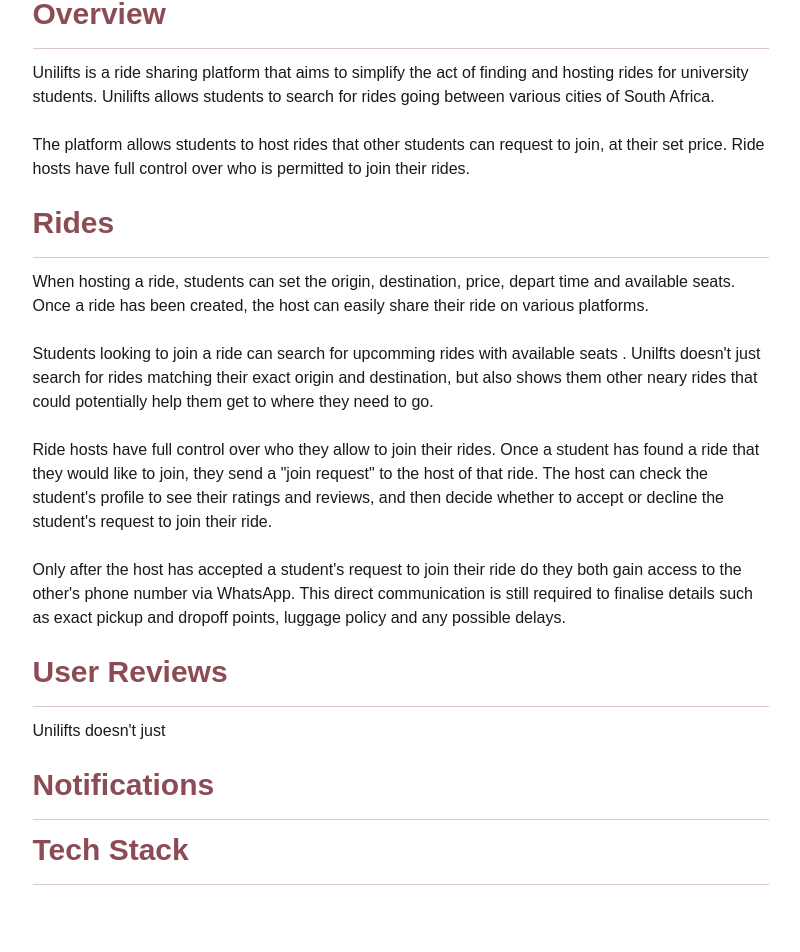
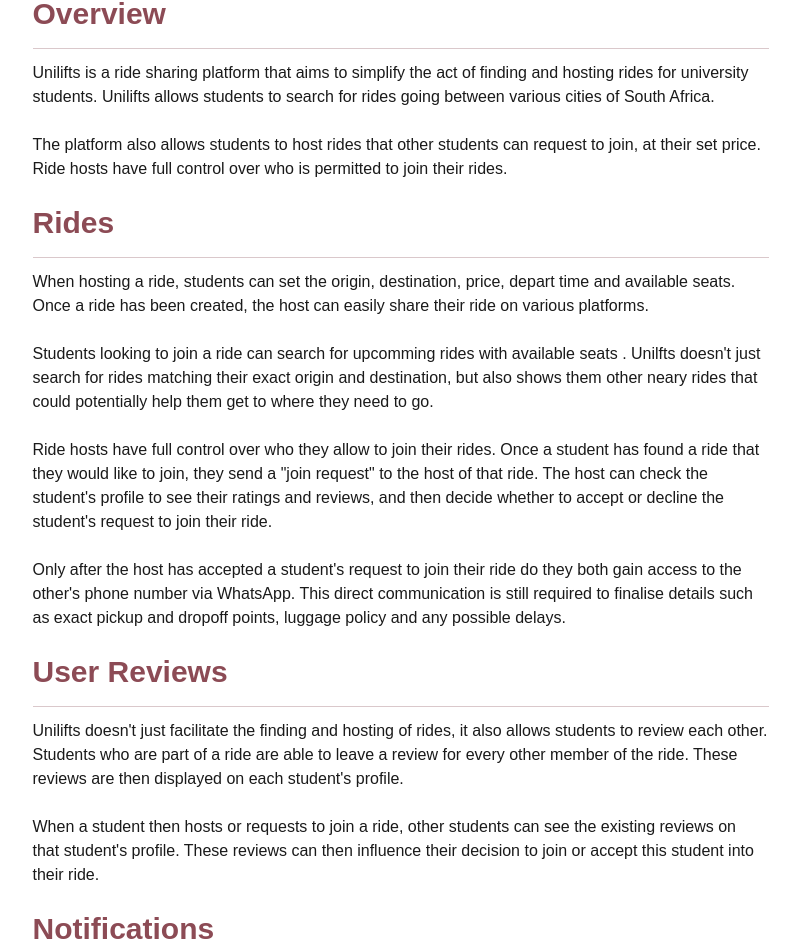
Before and after one commit to sNyZZzzz/Profile, a Next.js app: page /projects/unilifts in a window 1280 px wide. Shown: the part 216-1168 px from the top of the page, without its empty margins (226-1026 px from the left). Before the commit the page ends 1113 px from the top, so only its background shows below. Built offline with nearby package versions, Linux system fonts and the light colour scheme.

Commit message:
update breadcrumb to use Link, update unilifts info

```diff
--- a/app/_components/BreadCrumber.tsx
+++ b/app/_components/BreadCrumber.tsx
@@ -8,6 +8,7 @@
   BreadcrumbPage,
   BreadcrumbSeparator,
 } from "@/components/ui/breadcrumb";
+import Link from "next/link";
 import { usePathname } from "next/navigation";
 
 export default function BreadCrumber() {
@@ -20,7 +21,9 @@
       <Breadcrumb className="m-4">
         <BreadcrumbList>
           <BreadcrumbItem>
-            <BreadcrumbLink href="/">Home</BreadcrumbLink>
+            <BreadcrumbLink asChild>
+              <Link href="/">Home</Link>
+            </BreadcrumbLink>
           </BreadcrumbItem>
           <BreadCrumbSection pathnameArr={pathnameArr} />
         </BreadcrumbList>
@@ -38,12 +41,15 @@
 
   const breadCrumbLinks = pathnameArr?.map((segment) => {
     url += `/${segment}`;
+    console.log(url);
     return (
       <>
         <BreadcrumbSeparator />
         <BreadcrumbItem>
-          <BreadcrumbLink href={url}>
-            {segment?.charAt(0)?.toUpperCase() + segment?.slice(1)}
+          <BreadcrumbLink asChild>
+            <Link href={url}>
+              {segment?.charAt(0)?.toUpperCase() + segment?.slice(1)}
+            </Link>
           </BreadcrumbLink>
         </BreadcrumbItem>
       </>
--- a/app/_components/HeaderBar.tsx
+++ b/app/_components/HeaderBar.tsx
@@ -10,8 +10,6 @@
           <Image
             src={profilePicture}
             fill
-            layout="fill"
-            objectFit="cover"
             alt="profile picture"
             className="rounded-full "
           />
--- a/app/_components/ProjectsList.tsx
+++ b/app/_components/ProjectsList.tsx
@@ -61,7 +61,7 @@
         `hidden  ${showItem && "flex flex-col gap-1 pb-5"}`,
         className
       )}
-      href={titleRef || "/'"}
+      href={titleRef || "/"}
     >
       <span className="text-lg font-bold -mb-2">{title}</span>
       <span>{description}</span>
--- a/app/projects/unilifts/page.tsx
+++ b/app/projects/unilifts/page.tsx
@@ -22,9 +22,9 @@
           </p>
           <br></br>
           <p>
-            The platform allows students to host rides that other students can
-            request to join, at their set price. Ride hosts have full control
-            over who is permitted to join their rides.
+            The platform also allows students to host rides that other students
+            can request to join, at their set price. Ride hosts have full
+            control over who is permitted to join their rides.
           </p>
         </div>
         <SectionHeader heading="Rides" />
@@ -62,7 +62,20 @@
         </div>
         <SectionHeader heading="User Reviews" />
         <div className="mb-6 text-pretty">
-          <p>Unilifts doesn't just </p>
+          <p>
+            Unilifts doesn&apos;t just facilitate the finding and hosting of
+            rides, it also allows students to review each other. Students who
+            are part of a ride are able to leave a review for every other member
+            of the ride. These reviews are then displayed on each student&apos;s
+            profile.
+          </p>
+          <br></br>
+          <p>
+            When a student then hosts or requests to join a ride, other students
+            can see the existing reviews on that student&apos;s profile. These
+            reviews can then influence their decision to join or accept this
+            student into their ride.
+          </p>
         </div>
         <SectionHeader heading="Notifications" />
         <SectionHeader heading="Tech Stack" />
```
